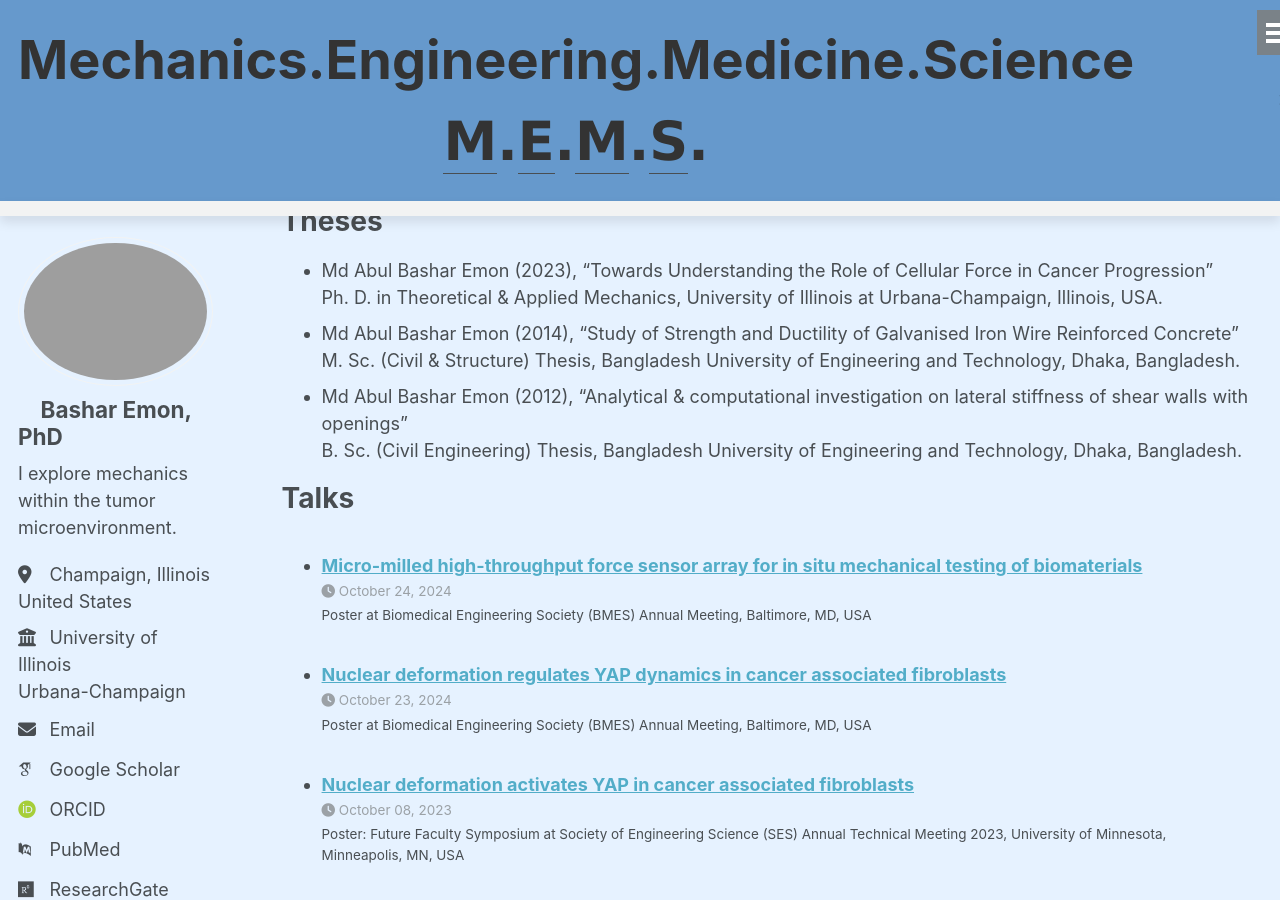
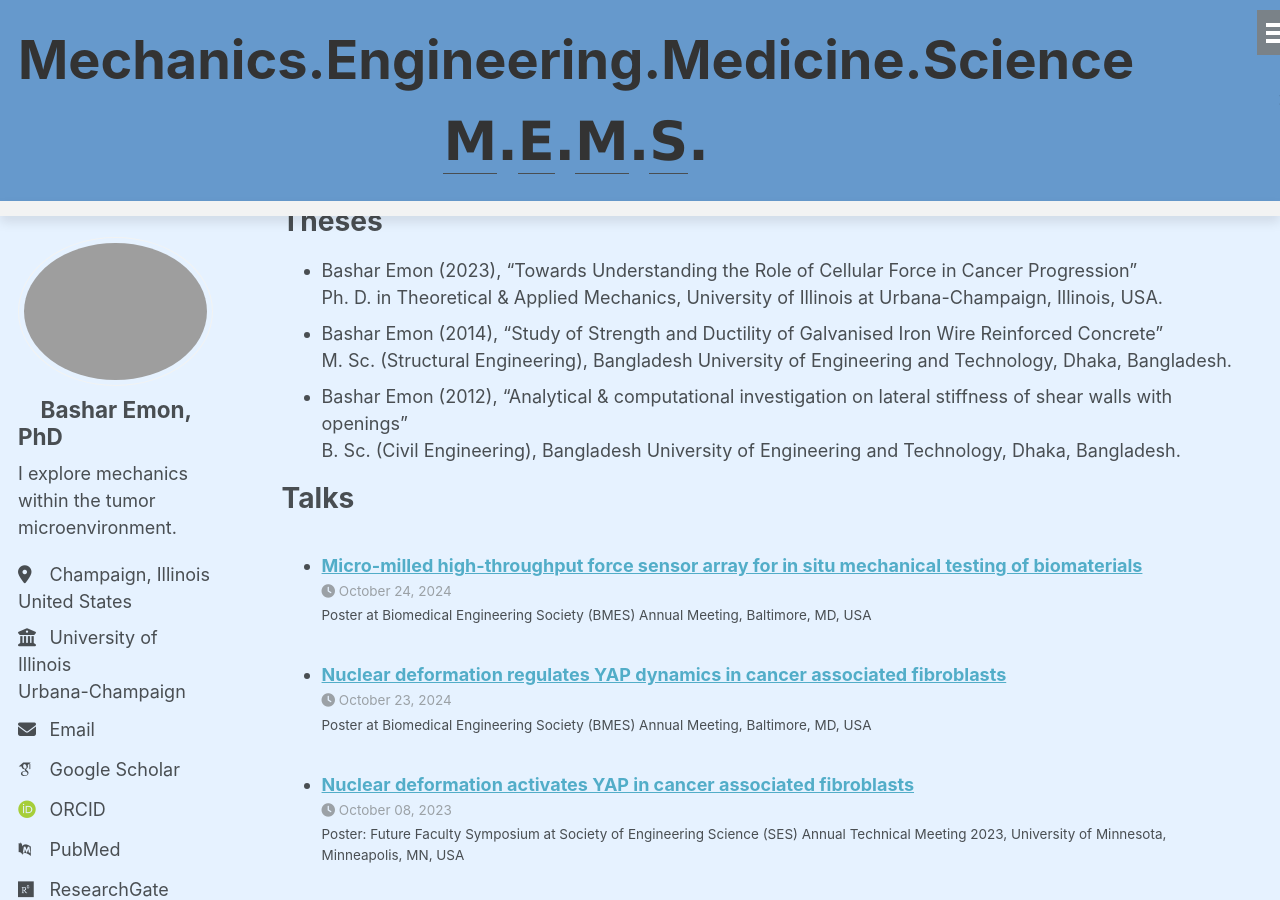
Before and after one commit to BasharEmon/BasharEmon.github.io, a Jekyll site: the page built from _pages/cv.md, in a window 1280 px wide and 900 px high, scrolled down 3526 px. Built offline with Jekyll 4.4.1, drawn with Linux system fonts in a browser that asks for light colours; some web fonts are replaced.

Commit message:
Update cv.md

```diff
--- a/_pages/cv.md
+++ b/_pages/cv.md
@@ -38,9 +38,9 @@ Publications
 
 Theses
 ======
-*	Md Abul Bashar Emon (2023), “Towards Understanding the Role of Cellular Force in Cancer Progression” <br>Ph. D. in Theoretical & Applied Mechanics, University of Illinois at Urbana-Champaign, Illinois, USA.
-*	Md Abul Bashar Emon (2014), “Study of Strength and Ductility of Galvanised Iron Wire Reinforced Concrete” <br> M. Sc. (Civil & Structure) Thesis, Bangladesh University of Engineering and Technology, Dhaka, Bangladesh.
-*	Md Abul Bashar Emon (2012), “Analytical & computational investigation on lateral stiffness of shear walls with openings”<br>B. Sc. (Civil Engineering) Thesis, Bangladesh University of Engineering and Technology, Dhaka, Bangladesh.
+*	Bashar Emon (2023), “Towards Understanding the Role of Cellular Force in Cancer Progression” <br>Ph. D. in Theoretical & Applied Mechanics, University of Illinois at Urbana-Champaign, Illinois, USA.
+*	Bashar Emon (2014), “Study of Strength and Ductility of Galvanised Iron Wire Reinforced Concrete” <br>M. Sc. (Structural Engineering), Bangladesh University of Engineering and Technology, Dhaka, Bangladesh.
+*	Bashar Emon (2012), “Analytical & computational investigation on lateral stiffness of shear walls with openings”<br>B. Sc. (Civil Engineering), Bangladesh University of Engineering and Technology, Dhaka, Bangladesh.
 
 Talks
 ======
```
